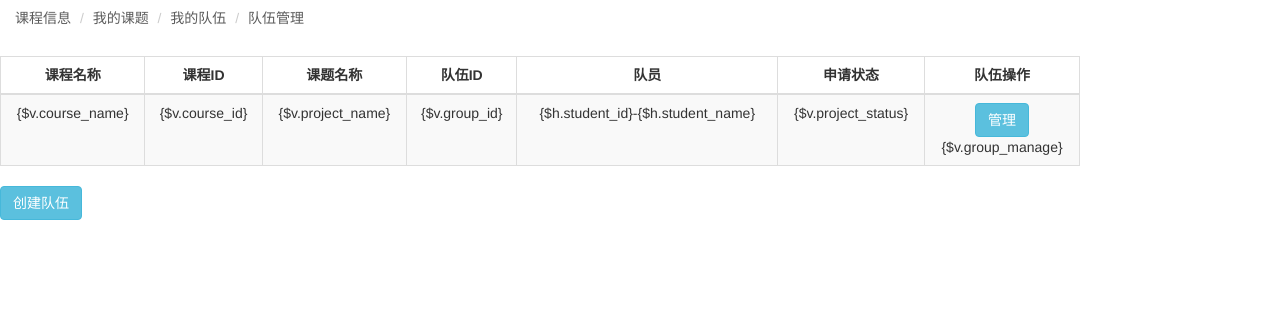
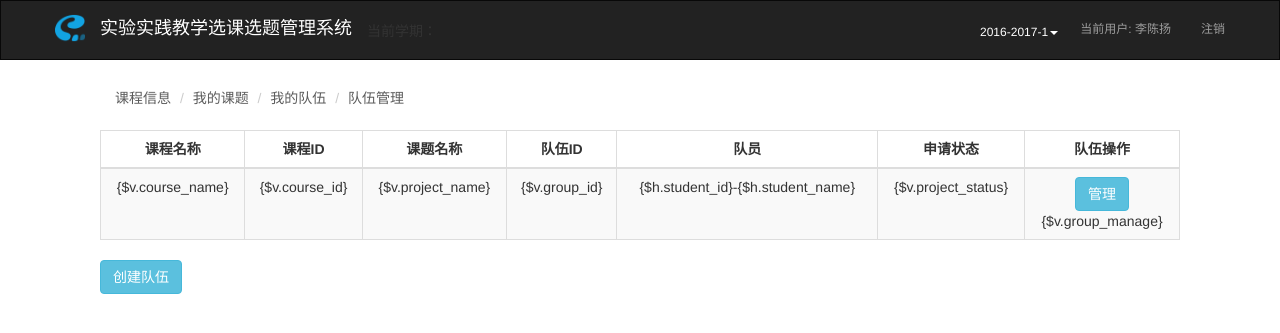
Before and after one commit to CPSteam/CPS, a PHP site: page /Student/View/Stu/team_manage.html in a window 1280 px wide. Shown: the top 333 px of the page. Run offline with PHP 8.4, Linux system fonts and the light colour scheme.

Commit message:
add nav and center style

```diff
--- a/Student/Public/css/style.css
+++ b/Student/Public/css/style.css
@@ -1,3 +1,97 @@
+
+/*
+nav
+*/
+
+.navWrap {
+    position: relative;
+    min-height: 100%;
+}
+
+.navbar-inverse {
+    border-radius: 0px;
+}
+
+.navbar {
+    height: 60px;
+    line-height: 60px;
+}
+
+.navWrap .container {
+    padding-right: 15px;
+    padding-left: 15px;
+    margin-right: auto;
+    margin-left: auto;
+}
+
+.row {
+    margin-right: -15px;
+    margin-left: -15px;
+}
+
+.navbar-header {
+    float: left;
+}
+
+:after, :before {
+    -webkit-box-sizing: border-box;
+    -moz-box-sizing: border-box;
+    box-sizing: border-box;
+}
+
+:after, :before {
+    -webkit-box-sizing: border-box;
+    -moz-box-sizing: border-box;
+    box-sizing: border-box;
+}
+
+.navbar:before,.navbar-header:before,.nav:before,.container:before,.row:before,.navbar:after,.navbar-header:after,.nav:after,.container:after,.row:after {
+    display: table;
+    content: " ";
+}
+
+.navbar>.container .navbar-brand {
+      margin-left: -15px;
+}
+
+.navbar-brand {
+  color: #9d9d9d;
+}
+
+.logo {
+    height: 60px;
+    width: 60px;
+    padding: 12px 15px 18px 15px;
+}
+
+.navbar-brand {
+    height: 60px;
+    line-height: 25px;
+}
+
+.navbar-brand {
+    text-shadow: 0 -1px 0 rgba(0,0,0,.25);
+    height: 60px;
+    line-height: 25px;
+    height: 60px;
+    line-height: 25px;
+    font-family: "Microsoft YaHei";
+}
+
+.navbar-nav li a {
+    height: 60px;
+    line-height: 27px;
+    font-size: 12px;
+}
+
+#term-dropdown {
+    width: 120px;
+    text-align: center;
+    list-style: none;
+    -webkit-transition: ease-in-out .4s;
+    -o-transition: ease-in-out .4s;
+    transition: ease-in-out .4s;
+}
 
 /*
 ��ʼ
@@ -18,11 +112,29 @@ li a{
     color: #5B5B5B;
 }
 
+.clearfloat {
+	zoom: 1;
+}
+
+.clearfloat:after {
+	display: block;
+	clear: both;
+	content: "";
+	visibility: hidden;
+	height: 0;
+}
+
+/*
+breadTab导航
+*/
+
 .breadTab{
     width: 1080px;
-    margin-bottom: 0px;
-    height:36px;
+    height:50px;
+    margin: 0 auto;
+    padding-bottom: 20px;
 }
+.breadTab
 
 .div_title_middle {
     background-color: gray;
@@ -66,3 +178,12 @@ li a{
   -o-transition: ease .2s;
   transition: ease .2s;
 }
+
+/*
+队伍管理创建队伍按钮
+*/
+
+.create-btn {
+  width:1080px;
+  margin: 0 auto;
+}
--- a/Student/Public/js/global.js
+++ b/Student/Public/js/global.js
@@ -1,8 +1,12 @@
-/*手风琴效果*/
-
+/*导航栏日期弹出*/
 $(document).ready(function() {
-  var obj = $('#collapse');
-  $('.toggle-control').click(function() {
-    obj.stop().toggle('500');
+  $('#termList').click(function() {
+    if($('#term-dropdown').hasClass('active')) {
+      $('#term-dropdown').css({display: "none"});
+      $('#term-dropdown').removeClass('active');
+    } else {
+      $('#term-dropdown').css({display: "block"});
+      $('#term-dropdown').addClass('active');
+    }
   });
 });
--- a/Student/View/Stu/team_manage.html
+++ b/Student/View/Stu/team_manage.html
@@ -6,18 +6,59 @@
    <link href="/CPS/Public/bootstrap/css/bootstrap.min.css" rel="stylesheet">
    <script src="/CPS/Public/bootstrap/js/jquery.min.js"></script>
    <script src="/CPS/Public/bootstrap/js/bootstrap.min.js"></script>
+   <script src="/CPS/Student/Public/js/global.js"></script>
    <link href="/CPS/Student/Public/css/style.css" rel="stylesheet">
 </head>
 <body>
-        <div id="breadTab">
-        <ol class="breadcrumb" style="background-color:#FFFFFF;">
+  <div class="navWrap">
+    <nav class="navbar navbar-inverse">
+        <div class="container">
+            <div class="row">
+                <!-- Brand and toggle get grouped for better mobile display -->
+                <div class="navbar-header inline">
+                    <span>当前学期：</span>
+                    <img class="logo navbar-brand" src="/CPS/Public/img/logo.png">
+                    <a id="course" class="navbar-brand nav-height" href="#" onclick="delaye()" style="color: white;">实验实践教学选课选题管理系统</a>
+                </div>
+                <!-- Collect the nav links, forms, and other content for toggling -->
+                <div class="collapse navbar-collapse" id="bs-example-navbar-collapse-1">
+                    <ul class="nav navbar-nav navbar-right">
+                        <li>
+                            <!--                             <span class="dropdown">
+                                                            <a style="color: #656565;text-decoration:none;" id="termList" role="button" data-toggle="dropdown" data-target="#" href="#">
+                                                                <span id="termID">2016-2017-1</span><span class="caret"></span>
+                                                            </a>
+                                                            <ul id="term-dropdown" class="dropdown-menu" role="menu" aria-labelledby="termList">
+                                                                <li><a onclick="changeTerm('2015-2016-1')" href="#">2015-2016-1</a></li><li><a onclick="changeTerm('2015-2016-2')" href="#">2015-2016-2</a></li><li><a onclick="changeTerm('2016-2017-1')" href="#">2016-2017-1</a></li>                                                            </ul>
+                                                        </span> -->
+                            <span class="dropdown">
+                                <a id="termList" href="#term-dropdown" style="text-decoration: none;color:white;">
+                                    <span id="termID">2016-2017-1</span><span class="caret"></span>
+                                </a>
+                                <ul id="term-dropdown" style="display: none;position: absolute;left: 0;top: 38px;border:1px solid #555;border-radius: 5px;background:#e6e6e6;padding:2px 5px; ">
+                                    <li><a onclick="changeTerm('2015-2016-1')" href="#">2015-2016-1</a></li><li><a onclick="changeTerm('2015-2016-2')" href="#">2015-2016-2</a></li><li><a onclick="changeTerm('2016-2017-1')" href="#">2016-2017-1</a></li>                                </ul>
+                            </span>
+                            &nbsp;
+                            <a style="float: right;" href="javascript:;">当前用户:&nbsp;李陈扬</a>
+                            <!---->
+                        </li>
+                        <li><a href="#" onclick="delaye()" style="padding-right:0px;" id="lout">注销</a></li>
+                    </ul>
+                </div>
+                <!-- /.navbar-collapse -->
+            </div>
+        </div>
+    </nav>
+  </div>
+    <div class="breadTab clearfloat">
+      <ol class="breadcrumb" style="background-color:#FFFFFF;">
          <li><a href="/CPS/index.php/Student/Stu/course_info">课程信息</a></li>
           <li><a href="/CPS/index.php/Student/Stu/myproject">我的课题</a></li>
           <li><a href="/CPS/index.php/Student/Stu/myteam">我的队伍</a></li>
           <li><a href="/CPS/index.php/Student/Stu/team_manage">队伍管理</a></li>
         </ol>
         </div>
-        <div style="width: 1080px;">
+        	<div style="width: 1080px; margin: 0 auto">
             <table class="table table-bordered table table-striped text-center">
            <thead>
               <tr>
@@ -57,7 +98,7 @@
           </table>
         </div>
 
-        <div>
+        <div class="create-btn">
          <button class="btn btn-info" data-toggle="modal" data-target="#myModa3">创建队伍</button>
          <!-- 模态框（Modal） -->
                     <div class="modal fade" id="myModa3" tabindex="-1" role="dialog" aria-labelledby="myModalLabel" aria-hidden="true">
```
Also changed, not shown: Student/View/Stu/course_info.html (+43 -2 lines), Student/View/Stu/myproject.html (+42 -2 lines), Student/View/Stu/myteam.html (+43 -2 lines), Public/img/logo.png (added), 5 other files.
